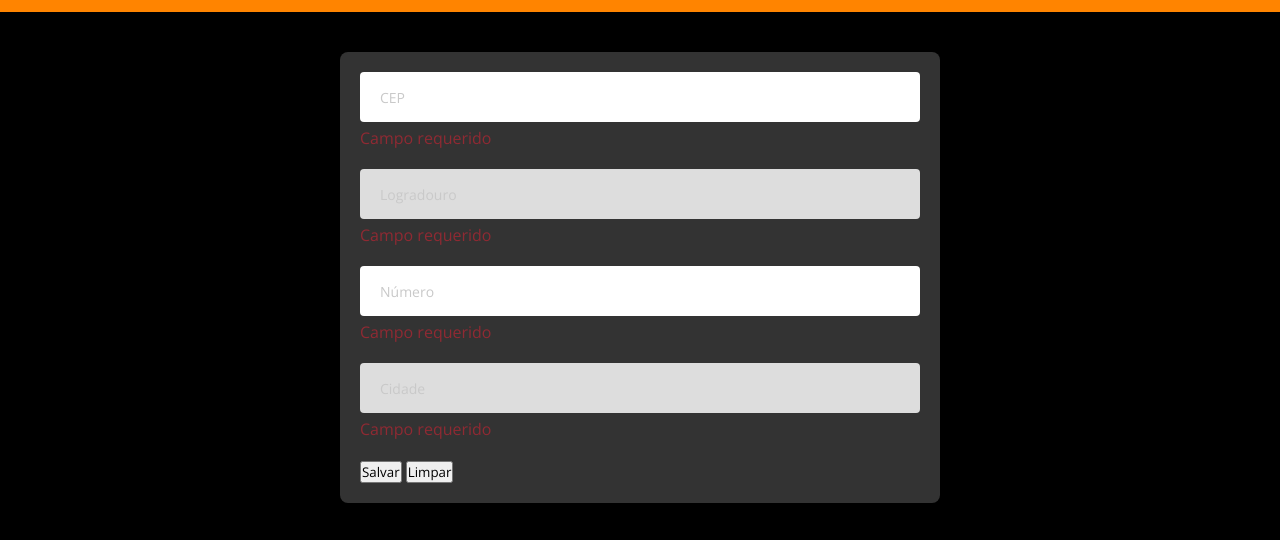
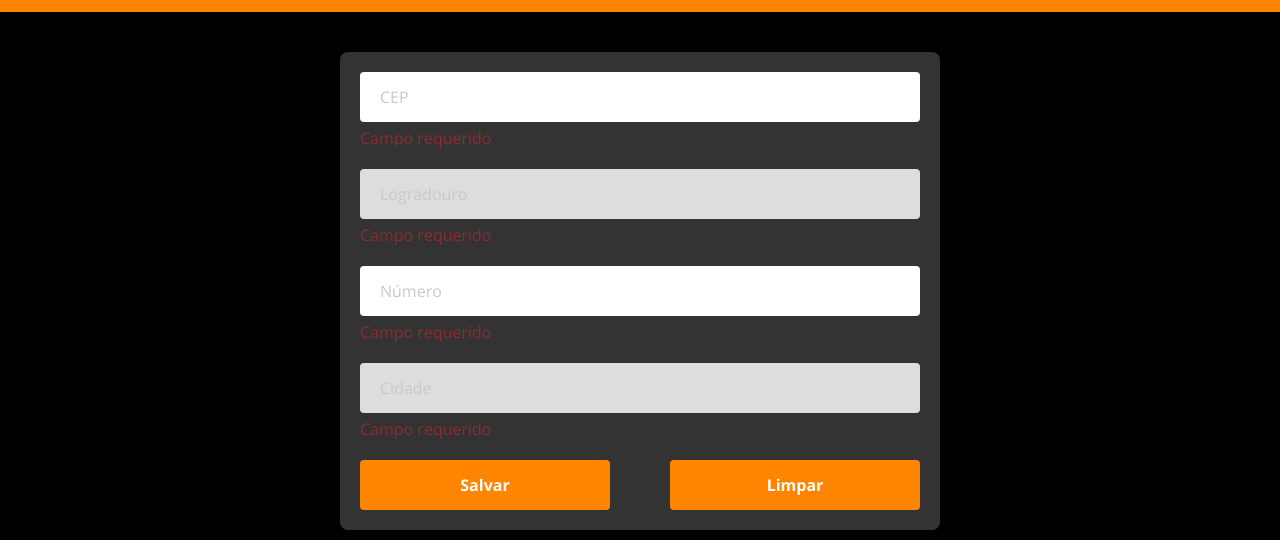
Before and after one commit to ThiagoTassinari/ds_form, a plain HTML site: page index.html in a window 1280 px wide. Shown: the part 68-608 px from the top of the page. Drawn offline with nearby package versions, Linux system fonts and the light colour scheme.

Commit message:
Styling button form

```diff
--- a/index.html
+++ b/index.html
@@ -45,9 +45,9 @@
                     </div>
                 </form>
 
-                <div>
-                    <button type="submit">Salvar</button>
-                    <button>Limpar</button>
+                <div class="btn-container">
+                    <button class="btn btn-left" type="submit">Salvar</button>
+                    <button class="btn btn-right">Limpar</button>
                 </div>
             </div>
         </section>
--- a/src/css/main.css
+++ b/src/css/main.css
@@ -72,7 +72,7 @@ body {
     width: 100%;
     border-radius: 4px;
     padding: 0 20px;
-    font-size: 14px;
+    font-size: 16px;
     border: none;
 }
 
@@ -83,3 +83,27 @@ body {
 .form-input:disabled {
     background-color: #DDDDDD;
 }
+
+.btn-container {
+    display: flex;
+    justify-content: space-between;
+}
+
+.btn {
+    width: 250px;
+    height: 50px;
+    background-color: #FF8400;
+    border: none;
+    border-radius: 4px;
+    color: #FFFFFF;
+    font-weight: bold;
+    font-size: 16px;
+}
+
+.btn-left {
+    margin-right: 10px;
+}
+
+.btn-right {
+    margin-left: 10px;
+}
```
